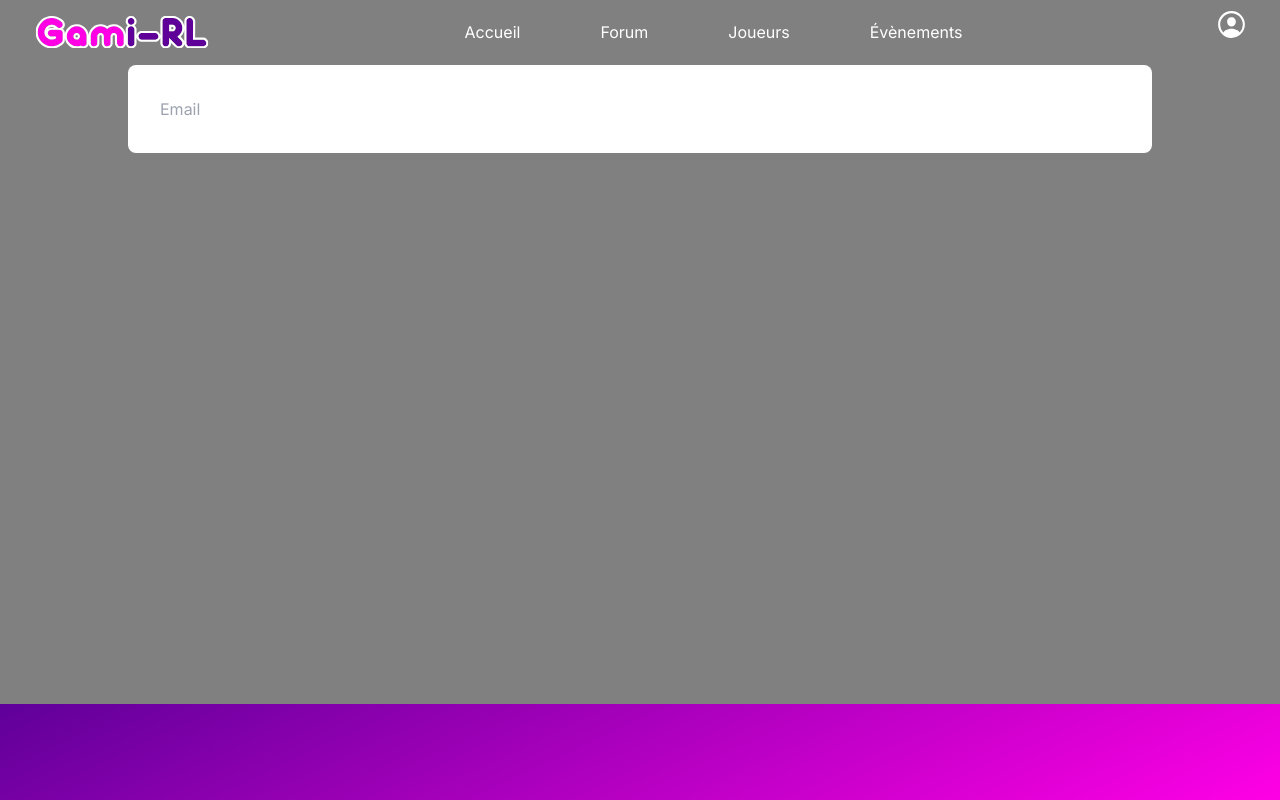
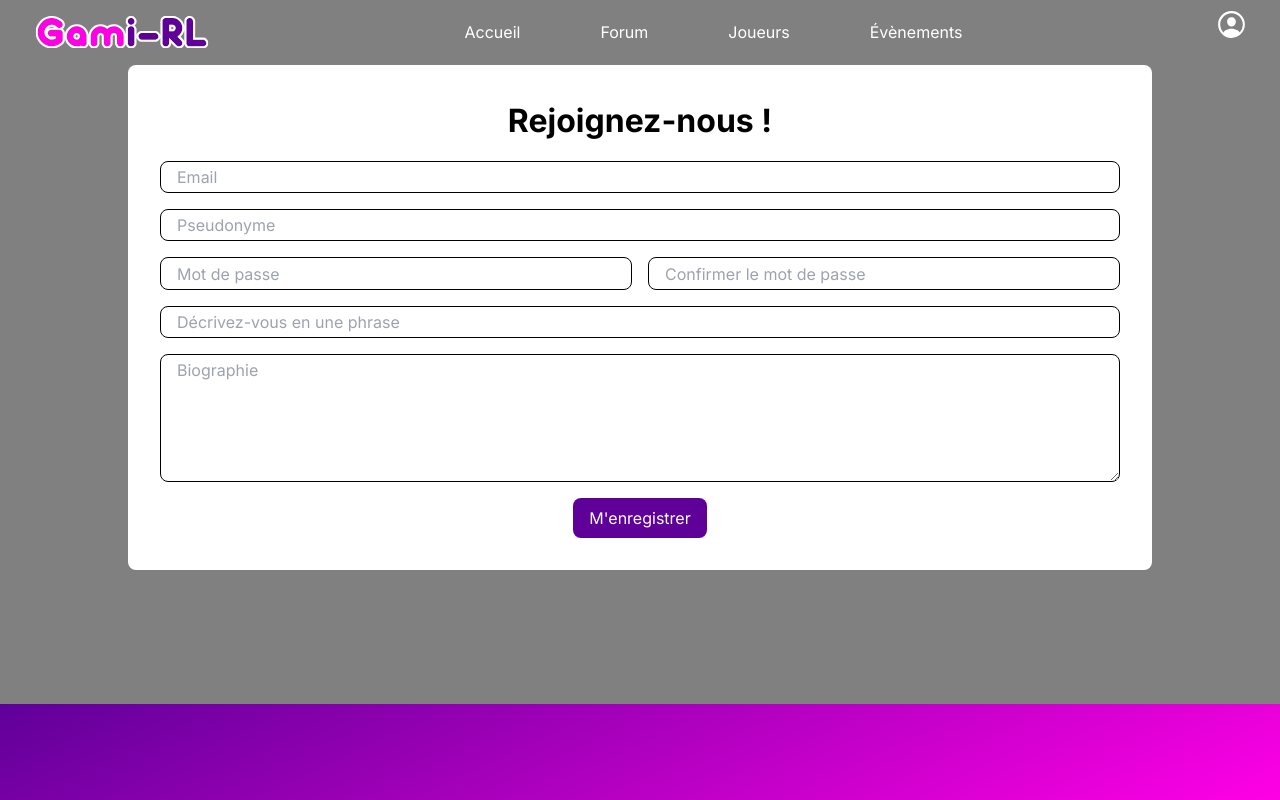
Before and after one commit to AlexandreMonin/gami-rl, a Next.js app: page /User/Signup in a window 1280 px wide. Built offline with nearby package versions, Linux system fonts and the light colour scheme.

Commit message:
Create form component

```diff
--- a/src/app/User/Signup/page.tsx
+++ b/src/app/User/Signup/page.tsx
@@ -1,13 +1,13 @@
 import {JSX} from "react";
 import style from "./style.module.css";
+import RegisterForm from "@/components/RegisterForm/RegisterForm";
 
 export default function Signup(): JSX.Element {
     return (
         <main className={style.main}>
-            <div className={style.card}>
-                <form>
-                    <input name="email" id="email" type="email" placeholder="Email"/>
-                </form>
+            <div className="card">
+                <h1 className={style.title}>Rejoignez-nous !</h1>
+                <RegisterForm />
             </div>
         </main>
     );
--- a/src/app/User/Signup/style.module.css
+++ b/src/app/User/Signup/style.module.css
@@ -1,8 +1,6 @@
-.card {
-    background-color: white;
-    width: 80%;
-    padding: 2rem;
-    border-radius: 0.5rem;
+.title {
+    text-align: center;
+    margin-bottom: 1rem;
 }
 
 .main {
--- a/src/app/globals.css
+++ b/src/app/globals.css
@@ -5,3 +5,26 @@
 body {
     background: grey;
 }
+
+h1, h2, h3, h4, h5, h6 {
+    font-size: revert;
+    font-weight: revert;
+}
+
+.card {
+    background-color: white;
+    width: 80%;
+    padding: 2rem;
+    border-radius: 0.5rem;
+}
+
+button {
+    padding: 0.5rem 1rem;
+    border-radius: 0.5rem;
+    width: fit-content;
+}
+
+.button-primary {
+    background-color: #5F0099;
+    color: white;
+}
--- /dev/null
+++ b/src/components/RegisterForm/RegisterForm.tsx
@@ -0,0 +1,24 @@
+import {JSX} from "react";
+import style from "./style.module.css";
+
+export default function RegisterForm(): JSX.Element {
+    return (
+        <form className={style.registerForm}>
+            <input name="email" id="email" type="email" placeholder="Email" className={style.userInput}/>
+            <input name="username" id="username" type="text" placeholder="Pseudonyme" className={style.userInput}/>
+
+            <div className={style.passwordContainer}>
+                <input name="password" id="password" type="password" placeholder="Mot de passe"
+                       className={style.userInput}/>
+                <input name="confirmPassword" id="confirmPassword" type="password"
+                       placeholder="Confirmer le mot de passe" className={style.userInput}/>
+            </div>
+
+            <input name="status" id="status" type="text" placeholder="Décrivez-vous en une phrase"
+                   className={style.userInput}/>
+            <textarea name="biography" id="biography" rows={5} className={style.userInput} placeholder="Biographie"/>
+
+            <button type="submit" className="button-primary">M'enregistrer</button>
+        </form>
+    );
+}
--- /dev/null
+++ b/src/components/RegisterForm/style.module.css
@@ -0,0 +1,19 @@
+.userInput {
+    width: 100%;
+    border-radius: 0.5rem;
+    padding: 0.2rem 1rem;
+    border: 0.1rem solid black;
+}
+
+.passwordContainer {
+    display: flex;
+    width: 100%;
+    gap: 1rem;
+}
+
+.registerForm {
+    display: flex;
+    flex-direction: column;
+    align-items: center;
+    gap: 1rem;
+}
```
